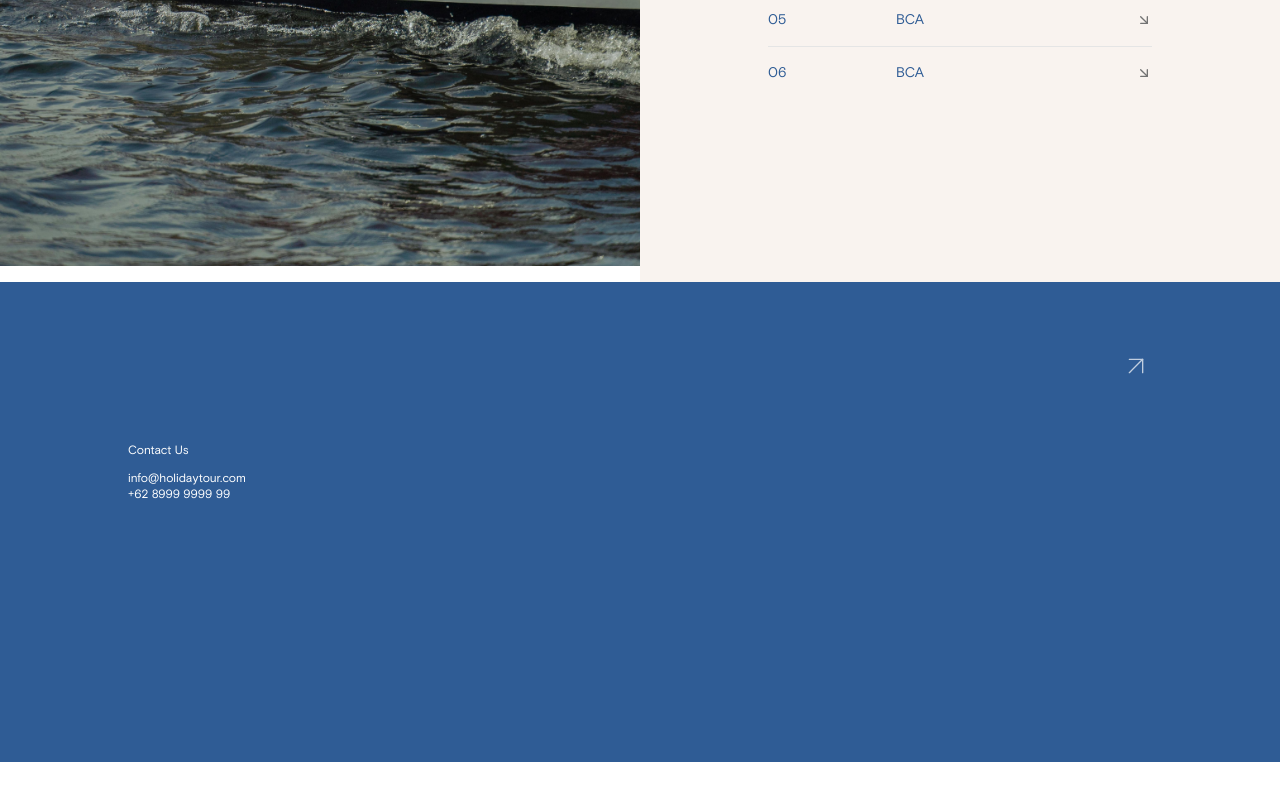
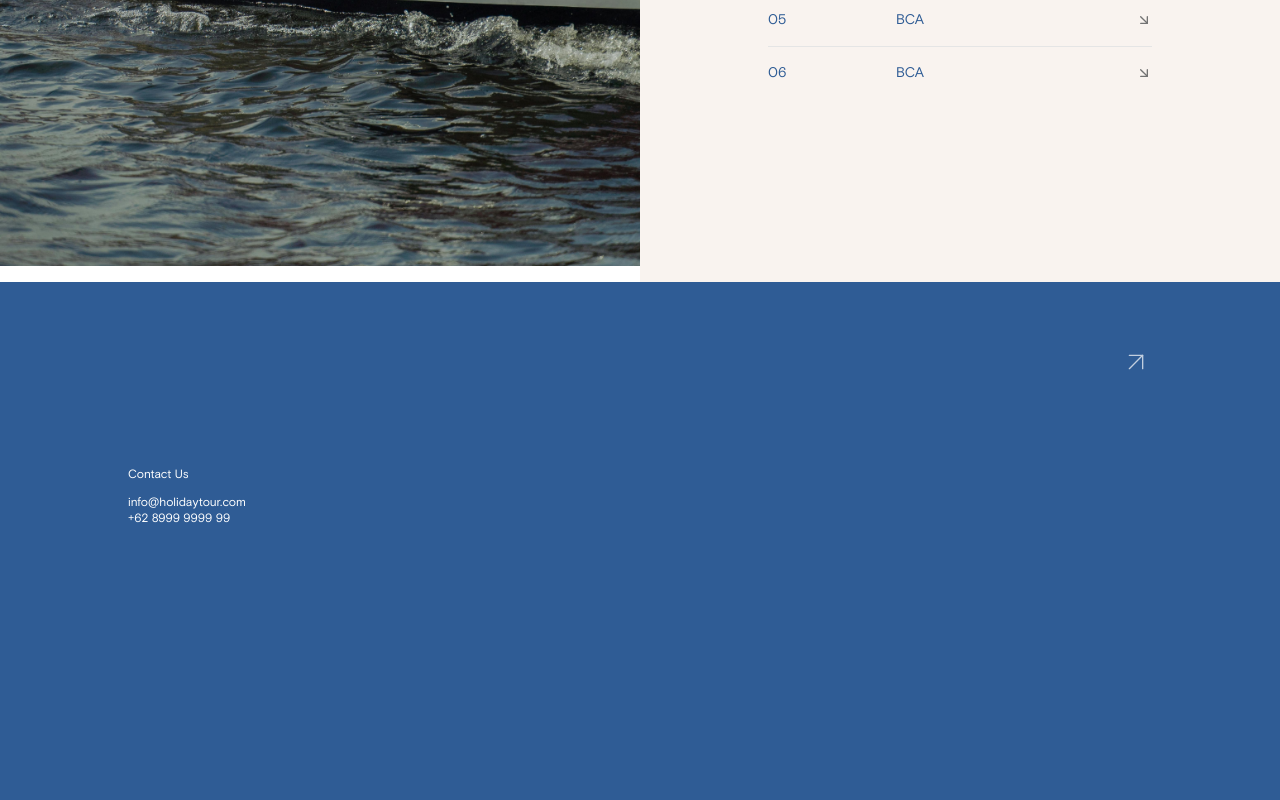
Before and after one commit to KelvinSukhiraja/holiday-tour-travel, a React (Vite) app: page /about-us in a window 1280 px wide. Shown: the part 2678-3478 px from the top of the page. Before the commit the page ends 3440 px from the top, so only its background shows below. Built offline with nearby package versions, Linux system fonts and the light colour scheme.

Commit message:
Minor Fixes

```diff
--- a/src/components/BlogList.tsx
+++ b/src/components/BlogList.tsx
@@ -56,22 +56,23 @@ export function BlogList({ continent }: { continent: string }) {
 
   return (
     <div className="px-8 md:px-32 py-20 flex gap-5 overflow-x-auto scroll-auto">
-      {posts.map((post) => (
+      {posts.length > 0 ? (
+        posts.map((post) => (
           <Link
             to={`/blogs/${continent}/${post._id}`}
             key={post._id}
             className="w-3/4 md:w-1/4 flex flex-col gap-3 flex-shrink-0"
           >
-
             <img
               className="w-full aspect-[6/7] object-cover object-center"
               src={post.topic?.[0]?.photos?.[0]?.asset.url}
             />
-          <h2 className="text-center second-text text-A">
-            {post.title}
-          </h2>
+            <h2 className="text-center second-text text-A">{post.title}</h2>
           </Link>
-      ))}
+        ))
+      ) : (
+        <div className="third-text text-A italic">No blogs available.</div>
+      )}
     </div>
   );
 }
--- a/src/components/Card.tsx
+++ b/src/components/Card.tsx
@@ -20,7 +20,7 @@ const Card = React.forwardRef<HTMLImageElement, CardProps>(
             ref={ref}
             src={image}
             alt={title}
-            className="object-cover object-center h-full w-full rounded-[104px]"
+            className="object-cover object-center h-full w-full rounded-[85px]"
           />
         </div>
 
--- a/src/components/Footer.tsx
+++ b/src/components/Footer.tsx
@@ -58,7 +58,7 @@ const Footer = () => {
   return (
     <section
       ref={footerRef}
-      className="md:h-[60vh] bg-A flex flex-col text-white md:px-32 px-8 py-10"
+      className="h-screen bg-A flex flex-col text-white md:px-32 px-8 py-16"
     >
       {/* Top Section */}
       <div className="grid md:grid-cols-3 w-full h-full">
@@ -79,12 +79,9 @@ const Footer = () => {
           </div>
         </div>
         {/* Second Section */}
-        <div
-          id="second-section"
-          className="md:col-span-2 flex flex-col justify-between"
-        >
+        <div id="second-section" className="md:col-span-2 grid grid-rows-3">
           {/* Second Top */}
-          <div className="flex justify-between py-7">
+          <div className="flex justify-between">
             <nav
               id="nav-links"
               className="first-text flex flex-wrap gap-5 md:gap-10 w-2/3"
@@ -104,7 +101,7 @@ const Footer = () => {
             </a>
           </div>
           {/* Second Bot */}
-          <div className="fourth-text flex flex-col gap-3 py-5 third-text justify-between">
+          <div className="third-text flex flex-col gap-5 py-5 third-text justify-center row-span-2">
             <span id="stay-connected-text">Stay Connected</span>
             <ul
               id="socials-list"
@@ -114,7 +111,7 @@ const Footer = () => {
                 <Link
                   key={social.label}
                   to={social.link}
-                  className="the-hover the-transition"
+                  className="the-transition"
                 >
                   {social.label}
                 </Link>
--- a/src/context/TransitionContext.tsx
+++ b/src/context/TransitionContext.tsx
@@ -55,8 +55,8 @@ export const TransitionProvider = ({
       height: "100vh",
       //   scale: 10,
       borderRadius: 0, // Animate border radius to square
-      duration: 1,
-      ease: "power.inOut",
+      duration: 0.7,
+      ease: "expoScale(0.5,7,power1.out)",
       onComplete: () => {
         // 3. Navigate after animation
         navigate(to);
@@ -68,6 +68,10 @@ export const TransitionProvider = ({
         }, 100);
       },
     });
+
+    // gsap.to(clone, {
+    //   borderRadius: 0,
+    // });
   };
 
   return (
--- a/src/pages/ScrollSection.tsx
+++ b/src/pages/ScrollSection.tsx
@@ -3,9 +3,6 @@ import { gsap } from "gsap";
 import { ScrollTrigger } from "gsap/ScrollTrigger";
 import { sections } from "@/lib/utils";
 import InspirationHero from "@/components/InspirationHero";
-
-// Register GSAP plugins
-gsap.registerPlugin(ScrollTrigger);
 
 const ExploreScroll = () => {
   const containerRef = useRef<HTMLDivElement>(null);
@@ -74,7 +71,7 @@ const ExploreScroll = () => {
   return (
     <div
       ref={containerRef}
-      className="relative h-[500vh] snap-y snap-mandatory"
+      className="relative h-[700vh] snap-y snap-mandatory"
     >
       {/* Sticky background & hero */}
       <div className="sticky top-0 h-screen w-full overflow-hidden">
```
Lines whose indentation alone changed are shown as unchanged.
